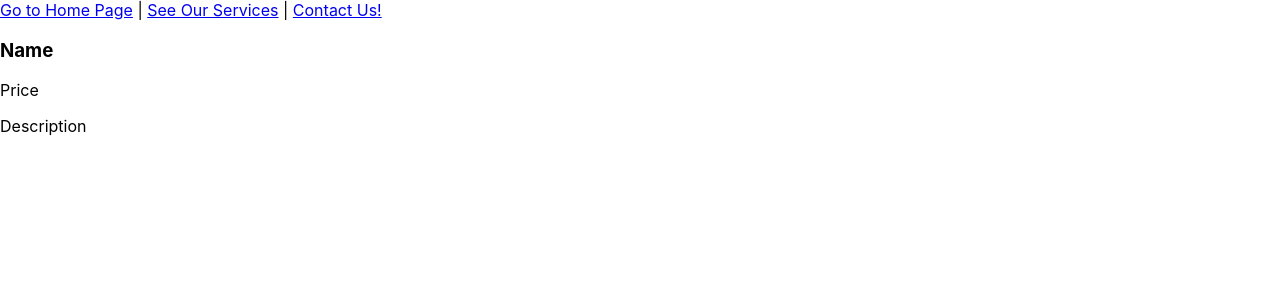
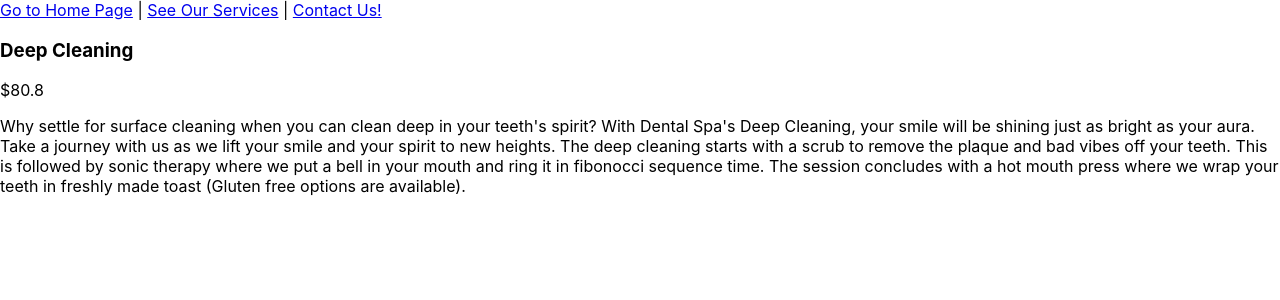
Before and after one commit to devin-lynch/dental-react-spa, a React (Create React App) app: page /services/1 in a window 1280 px wide. Shown: the top 300 px of the page. Built offline with nearby package versions, Linux system fonts and the light colour scheme.

Commit message:
Add service values

```diff
--- a/src/components/pages/Service.jsx
+++ b/src/components/pages/Service.jsx
@@ -8,9 +8,9 @@
     // console.log('ONE SERVICE', service)
     return (
         <div>
-            <h3>Name</h3>
-            <p>Price</p>
-            <p>Description</p>
+            <h3>{service.name}</h3>
+            <p>${service.price}</p>
+            <p>{service.description}</p>
         </div>
     )
 }
```
